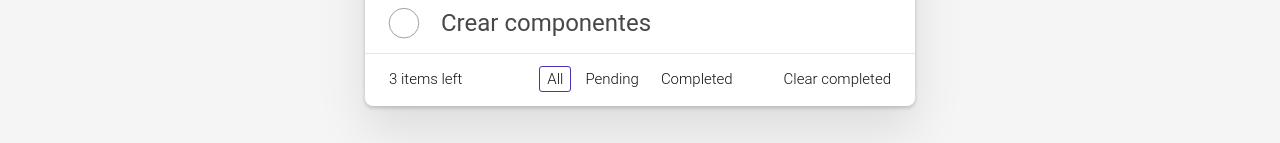
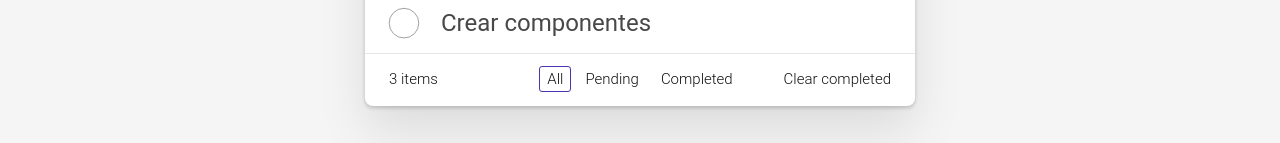
Before and after one commit to yesiddn/todoapp-angular, an Angular app: page / in a window 1280 px wide. Shown: the part 684-827 px from the top of the page. Built offline with nearby package versions, Linux system fonts and the light colour scheme.

Commit message:
chore: Update home component with task count display

```diff
--- a/src/app/pages/home/home.component.html
+++ b/src/app/pages/home/home.component.html
@@ -53,7 +53,17 @@
     <!-- This footer should be hidden by default and shown when there are todos -->
     <footer class="footer">
       <!-- This should be `0 items left` by default -->
-      <span class="todo-count"><strong>{{ tasks().length }}</strong> item{{ tasks().length !== 1 ? 's' : '' }} left</span>
+      <span class="todo-count">
+        <strong>{{ tasks().length }}</strong>
+
+        <span *ngIf="tasks().length !== 1; else elseBlock"> items</span>
+        <ng-template #elseBlock>
+          <span> item</span>
+        </ng-template>
+
+        <!-- mi solucion a la pluralizacion -->
+        <!-- item{{ tasks().length !== 1 ? 's' : '' }} left -->
+      </span>
       <!-- Remove this if you don't implement routing -->
       <ul class="filters">
         <li>
```
